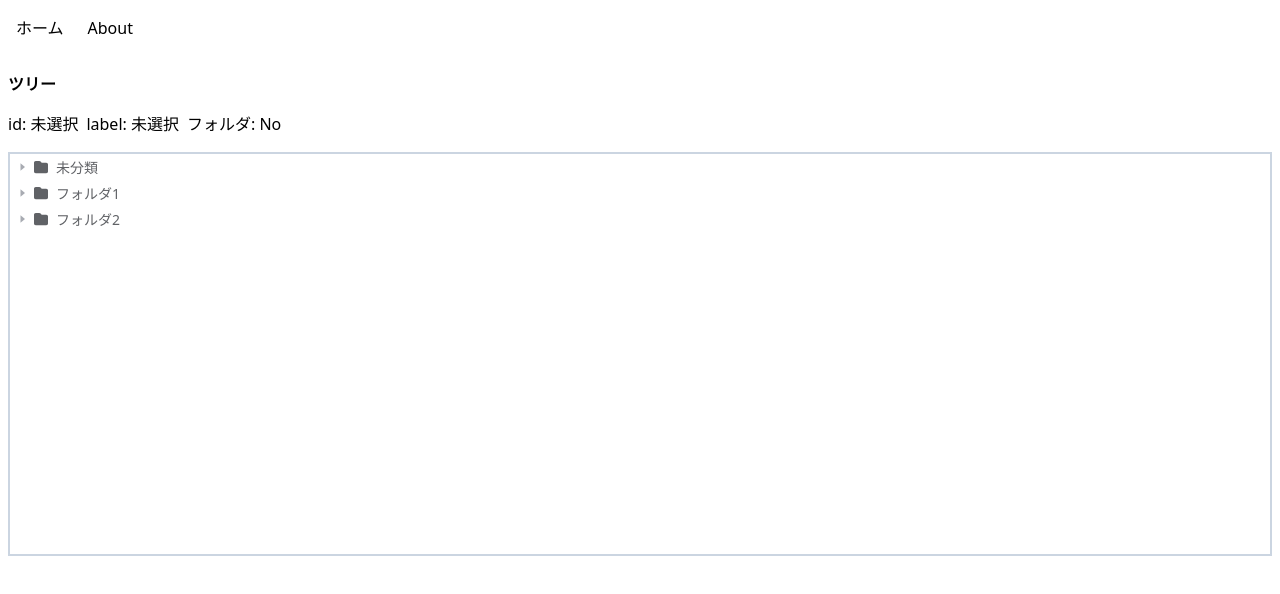
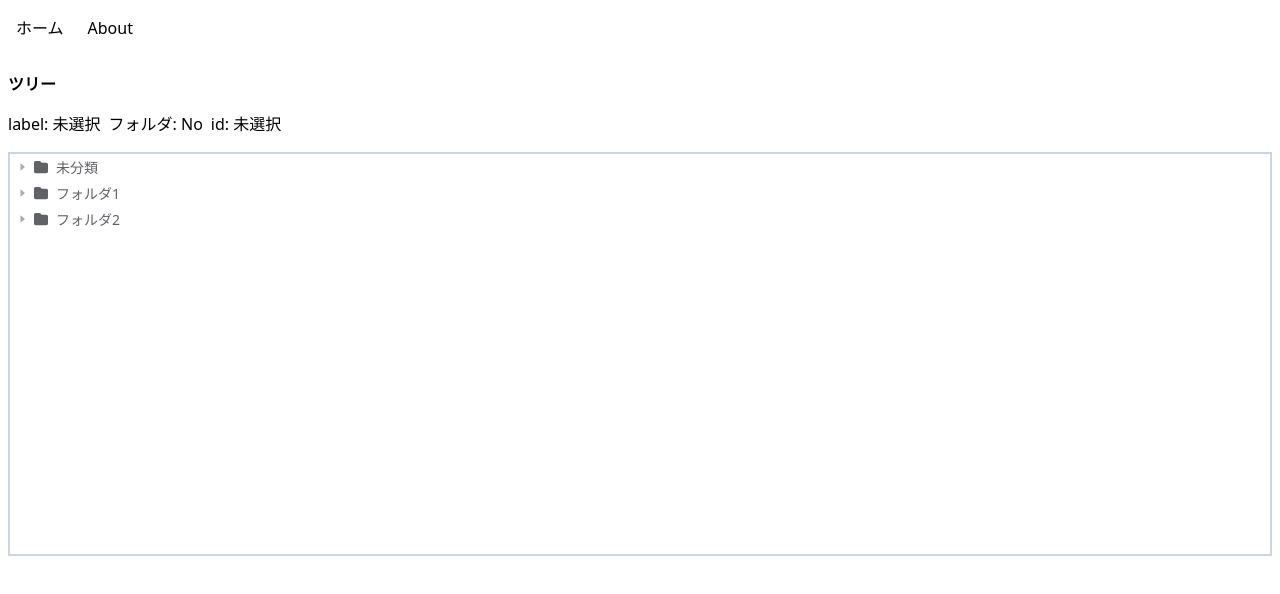
Before and after one commit to pitang1965/vue-folder, a Vue app: page / in a window 1280 px wide. Shown: the top 594 px of the page. Built offline with nearby package versions, Linux system fonts and the light colour scheme.

Commit message:
🎨 ファイルの分割及び改名とuuidの導入

```diff
--- a/package.json
+++ b/package.json
@@ -15,6 +15,7 @@
     "@fortawesome/free-solid-svg-icons": "^6.4.0",
     "@fortawesome/vue-fontawesome": "^3.0.3",
     "element-plus": "^2.3.6",
+    "uuid": "^9.0.0",
     "vue": "^3.3.4",
     "vue-router": "^4.2.2"
   },
--- /dev/null
+++ b/src/components/CustomTree.vue
@@ -0,0 +1,31 @@
+<template>
+  <el-tree-v2
+    :data="data"
+    :props="props"
+    :height="400"
+    class="mt-4 border-2 border-slate-300"
+    @node-click="clickHandler"
+  >
+    <template #default="{ node }">
+      <font-awesome-icon v-if="!node.isLeaf" icon="fa-folder" class="pr-2" />
+      <span>{{ node.label }}</span>
+    </template>
+  </el-tree-v2>
+</template>
+
+<script lang="ts" setup>
+import { defineProps } from 'vue'
+
+const props = defineProps({
+  data: {
+    type: Array,
+    required: true
+  },
+  props: {
+    type: Object,
+    required: true
+  }
+})
+</script>
+
+<style></style>
--- /dev/null
+++ b/src/data/createData.ts
@@ -0,0 +1,54 @@
+import { v4 as uuidv4 } from 'uuid'
+
+interface Tree {
+  id: string
+  label: string
+  children?: Tree[]
+}
+
+const createData = (): Tree[] => [
+  {
+    id: uuidv4(),
+    label: '未分類',
+    children: [
+      {
+        id: uuidv4(),
+        label: '文書1'
+      },
+      {
+        id: uuidv4(),
+        label: '文書2'
+      }
+    ]
+  },
+  {
+    id: uuidv4(),
+    label: 'フォルダ1',
+    children: [
+      {
+        id: uuidv4(),
+        label: '文書3'
+      },
+      {
+        id: uuidv4(),
+        label: '文書4'
+      },
+      {
+        id: uuidv4(),
+        label: '文書5'
+      }
+    ]
+  },
+  {
+    id: uuidv4(),
+    label: 'フォルダ2',
+    children: [
+      {
+        id: uuidv4(),
+        label: '文書6'
+      }
+    ]
+  }
+]
+
+export default createData;
--- a/src/router/index.js
+++ b/src/router/index.js
@@ -1,5 +1,5 @@
 import { createRouter, createWebHistory } from 'vue-router'
-import Tree from '../views/Tree.vue'
+import TreeView from '../views/TreeView.vue'
 
 const router = createRouter({
   history: createWebHistory(import.meta.env.BASE_URL),
@@ -7,7 +7,7 @@ const router = createRouter({
     {
       path: '/',
       name: 'tree',
-      component: Tree
+      component: TreeView
     },
     {
       path: '/about',
--- a/src/views/Tree.vue
+++ /dev/null
@@ -1,94 +0,0 @@
-<template>
-  <div class="container mx-auto px-2">
-    <h1 class="font-bold" >ツリー</h1>
-    <div class="flex mt-4">
-      <h2>id: {{ currentId ? currentId : '未選択' }}</h2>
-      <h2 class="ml-2">label: {{ currentLabel ? currentLabel : '未選択' }}</h2>
-      <h2 class="ml-2">フォルダ: {{ isFolder ? 'Yes' : 'No' }}</h2>
-    </div>
-    <el-tree-v2 :data="data" :props="props" :height="400" class="mt-4 border-2 border-slate-300" @node-click="clickHandler">
-      <template #default="{ node }">
-        <font-awesome-icon v-if="!node.isLeaf" icon="fa-folder" class="pr-2" />
-        <span>{{ node.label }}</span>
-      </template>
-    </el-tree-v2>
-  </div>
-</template>
-
-<script lang="ts" setup>
-import { ref } from 'vue'
-
-interface Tree {
-  id: string
-  label: string
-  children?: Tree[]
-}
-
-const props = {
-  value: 'id',
-  label: 'label',
-  children: 'children'
-}
-
-const createData = (): Tree[] => [
-  {
-    id: '未分類',
-    label: '未分類',
-    children: [
-      {
-        id: '文書1',
-        label: '文書1'
-      },
-      {
-        id: '文書2',
-        label: '文書2'
-      }
-    ]
-  },
-  {
-    id: 'フォルダ1',
-    label: 'フォルダ1',
-    children: [
-      {
-        id: '文書3',
-        label: '文書3'
-      },
-      {
-        id: '文書4',
-        label: '文書4'
-      },
-      {
-        id: '文書5',
-        label: '文書5'
-      }
-    ]
-  },
-  {
-    id: 'フォルダ2',
-    label: 'フォルダ2',
-    children: [
-      {
-        id: '文書6',
-        label: '文書6'
-      }
-    ]
-  }
-]
-
-const data = createData()
-
-const currentId = ref('')
-const currentLabel = ref('')
-const isFolder = ref(false)
-
-const clickHandler = (data: TreeNodeData, node: TreeNode) => {
-  console.log(data)
-  console.log(node)
-
-  currentId.value = data.id
-  currentLabel.value = data.label
-  isFolder.value = !node.isLeaf
-}
-</script>
-
-<style></style>
--- /dev/null
+++ b/src/views/TreeView.vue
@@ -0,0 +1,35 @@
+<template>
+  <div class="container mx-auto px-2">
+    <h1 class="font-bold">ツリー</h1>
+    <div class="flex mt-4">
+      <h2>label: {{ currentLabel ? currentLabel : '未選択' }}</h2>
+      <h2 class="ml-2">フォルダ: {{ isFolder ? 'Yes' : 'No' }}</h2>
+      <h2 class="ml-2">id: {{ currentId ? currentId : '未選択' }}</h2>
+    </div>
+
+    <CustomTree :data="data" :props="props" @node-click="clickHandler" />
+  </div>
+</template>
+
+<script lang="ts" setup>
+import { ref } from 'vue'
+import CustomTree from '@/components/CustomTree.vue'
+import createData from '@/data/createData'
+
+const data = createData()
+
+const currentId = ref('')
+const currentLabel = ref('')
+const isFolder = ref(false)
+
+const clickHandler = (data: TreeNodeData, node: TreeNode) => {
+  console.log(data)
+  console.log(node)
+
+  currentId.value = data.id
+  currentLabel.value = data.label
+  isFolder.value = !node.isLeaf
+}
+</script>
+
+<style></style>
```
Also changed, not shown: 1 other file (tests, documents, lock files or other folders).
